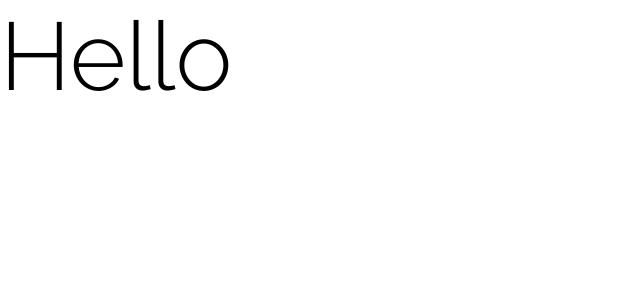
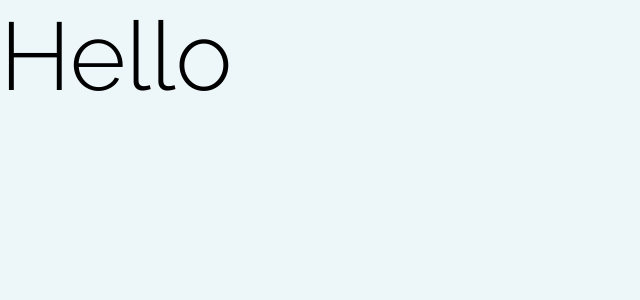
Before and after one commit to paltoalko/github-search, a React (Create React App) app: page / in a window 1280 px wide. Shown: the top 300 px of the page, without its empty margins (0-640 px from the left). Built offline with nearby package versions, Linux system fonts and the light colour scheme.

Commit message:
changed background

```diff
--- a/src/assets/styles/style.css
+++ b/src/assets/styles/style.css
@@ -1,6 +1,7 @@
 body {
   margin: 0;
   padding: 0;
+  background-color: #edf6f9;
 }
 
 * {
```
